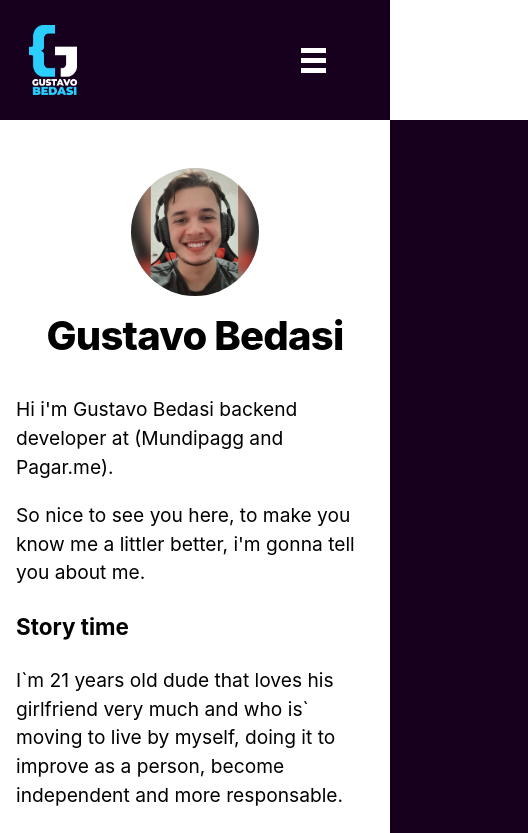
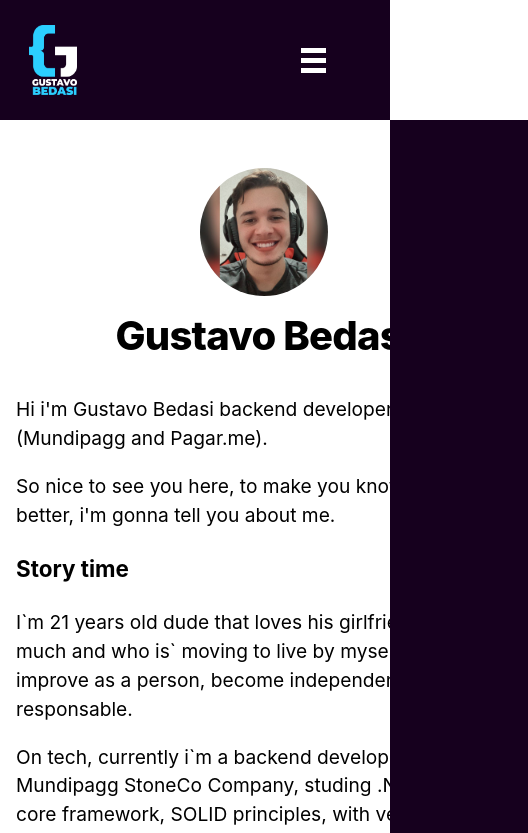
Before and after one commit to GusBedasi/my-page, a Next.js app: page /about in a window 390 px wide. Shown: the top 833 px of the page, 528 px wide, since content can reach past the window. Built offline with nearby package versions, Linux system fonts and the light colour scheme.

Commit message:
fix: menu responsivity

```diff
--- a/components/menu/nav.module.css
+++ b/components/menu/nav.module.css
@@ -2,7 +2,7 @@
   display: flex;
   justify-content: space-around;
   align-items: center;
-  width: 100vw;
+  width: 100%;
   transition: background 0.1s;
   z-index:1;
 }
--- a/pages/styles.module.css
+++ b/pages/styles.module.css
@@ -1,6 +1,7 @@
 .container {
   height: 80vh;
   max-width: 33rem;
+  min-width: 33rem;
   padding: 0 1rem;
   margin: 3rem auto 6rem;
 }
```
